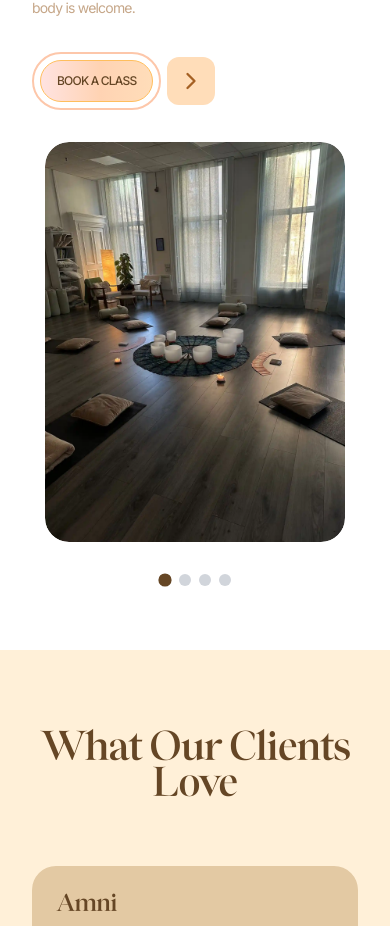
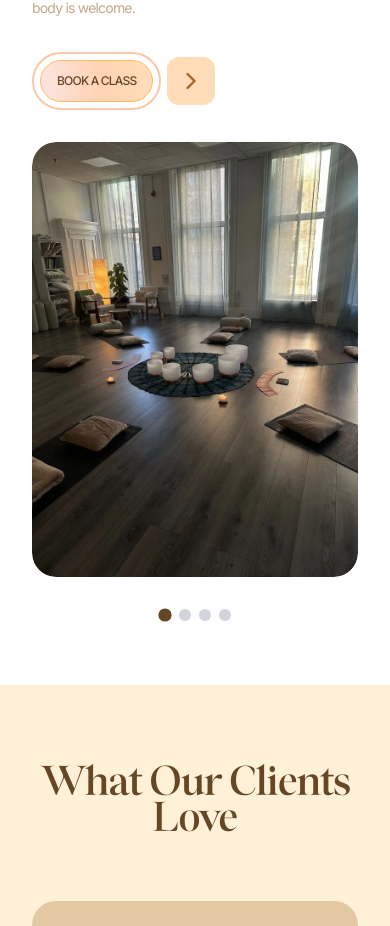
Before and after one commit to grandmasterkd/aulonaflows-app, a Next.js app: page / in a window 390 px wide. Shown: the part 1896-2822 px from the top of the page. Built offline with nearby package versions, Linux system fonts and the light colour scheme.

Commit message:
optimized image positioning

```diff
--- a/components/about-section.tsx
+++ b/components/about-section.tsx
@@ -219,7 +219,7 @@ export function AboutSection() {
 
             {/* Right Column - Single Image */}
             <div className="relative md:pr-44 pr-0 mt-0 pt-0 md:pt-24 pb-8 md:mt-20 md:pb-0 flex flex-col items-start justify-center">
-              <div className="mx-auto w-full md:w-96 h-[450px] md:h-[500px]">
+              <div className="mx-auto w-full h-[450px] md:h-[500px]">
                 <div
                   className={`w-full h-full bg-white rounded-2xl shadow-2xl overflow-hidden transition-all duration-1000 ${
                     isVisible && !isTransitioning ? "opacity-100 scale-100" : "opacity-0 scale-95"
--- a/components/services-section.tsx
+++ b/components/services-section.tsx
@@ -118,14 +118,14 @@ export function ServicesSection() {
             onTouchEnd={handleTouchEnd}
           >
             <div
-              className={`h-[400px] md:h-[580px] rounded-3xl overflow-hidden transition-transform duration-200 ${isDragging ? "scale-[0.98]" : ""}`}
+              className={`w-full mx-auto h-full md:h-[580px] rounded-3xl overflow-hidden transition-transform duration-200 ${isDragging ? "scale-[0.98]" : ""}`}
             >
               <Image
                 src={services[currentService].image || "/placeholder.svg"}
                 alt={services[currentService].title}
                 width={500}
                 height={450}
-                className="w-full h-full object-cover rounded-3xl transition-transform duration-700 group-hover:scale-105"
+                className="w-full h-full aspect-auto object-cover rounded-3xl transition-transform duration-700 group-hover:scale-105"
               />
             </div>
             <div className="mt-8 flex md:hidden justify-center items-center gap-4 pb-8">
```
